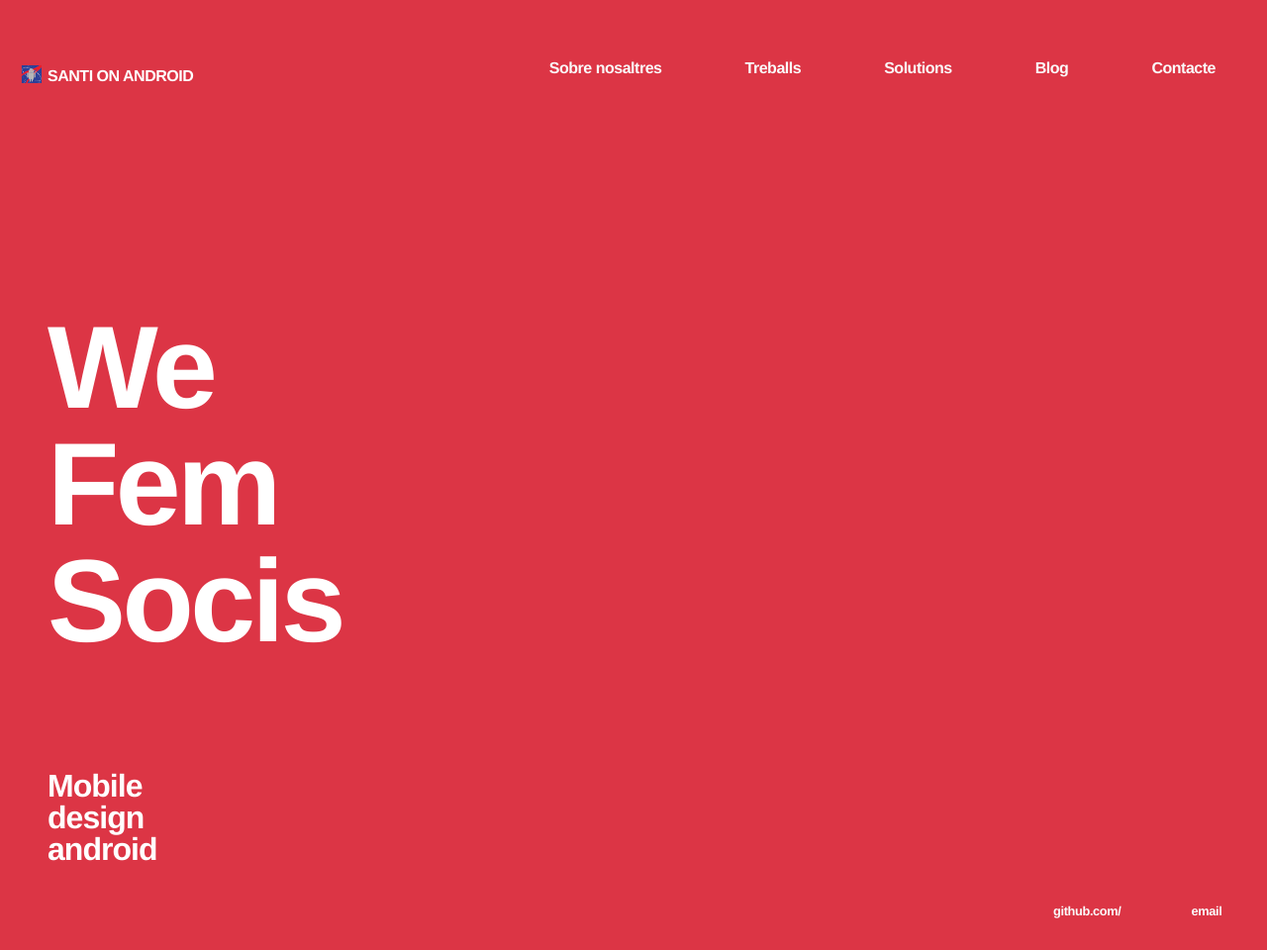
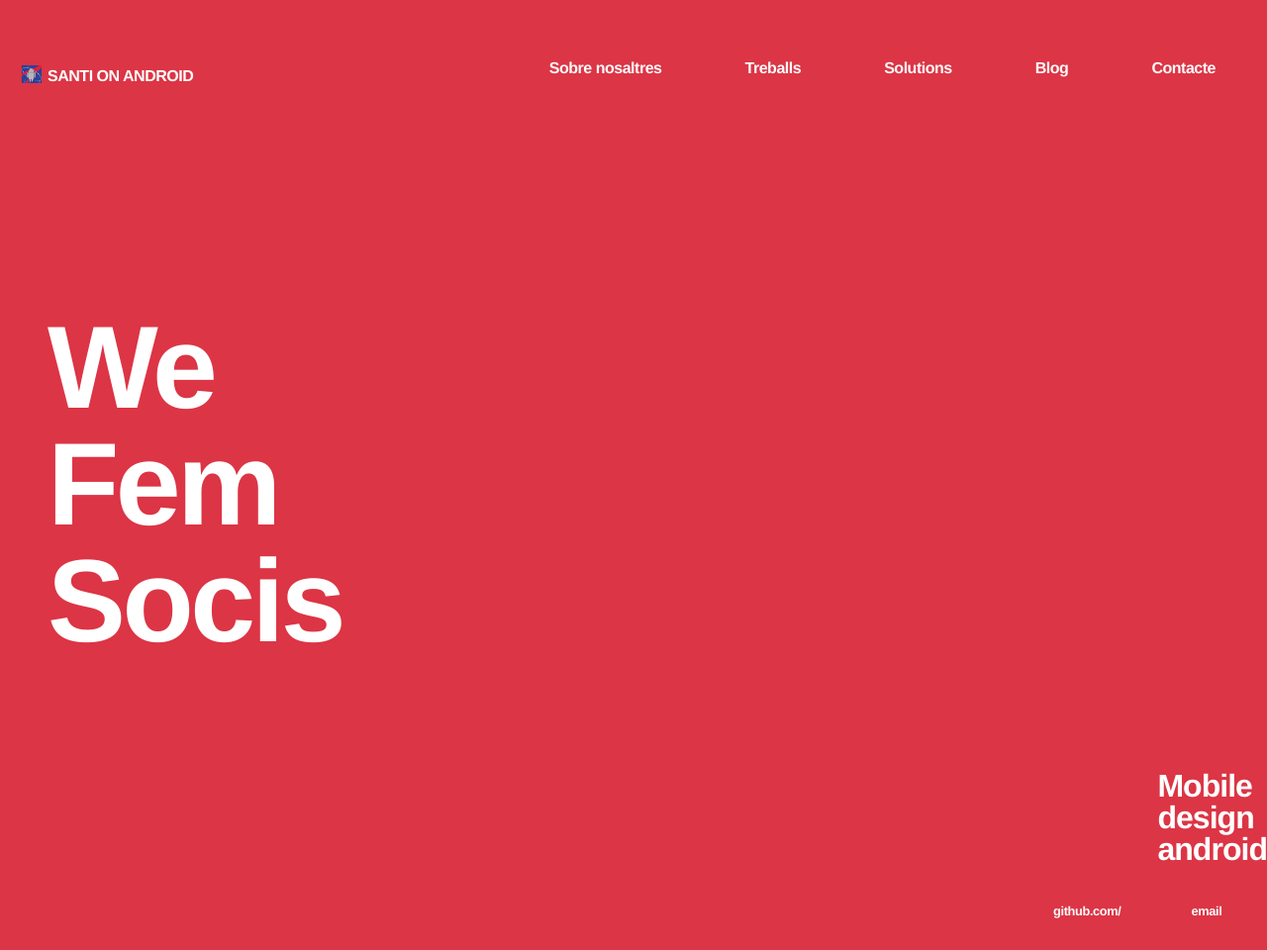
Before and after one commit to SantiOnAndroid/SantiOnAndroid.github.io, a Jekyll site: the page built from index.html, in a window 1280 px wide. Shown: the whole page at 99% size. Built offline with Jekyll 4.4.1, drawn with Linux system fonts in a browser that asks for light colours; some web fonts are replaced.

Commit message:
modificant titolj

```diff
--- a/css/main.css
+++ b/css/main.css
@@ -76,7 +76,6 @@ h1 {
 
 
 
-
 }
 p {
     font-size: 2em;
@@ -86,8 +85,7 @@ p {
     font-weight: 800;
     letter-spacing: -.03em;
     line-height: 100%;
-    clear: left;
-    float:left;
+    float:right;
     vertical-align: baseline;
     background: transparent;
 
--- a/index.html
+++ b/index.html
@@ -8,7 +8,7 @@ title: Santi on Android
 		<text  x="0" y="0"><h1>We<br>Fem <br>Socis </h1></text>
 
 	</svg>
-	<svg id="slide" >
+	<svg id="middle" >
 
 		<text  x="0" y="0"><p>Mobile<br>design<br>android</p></text>
 
```
